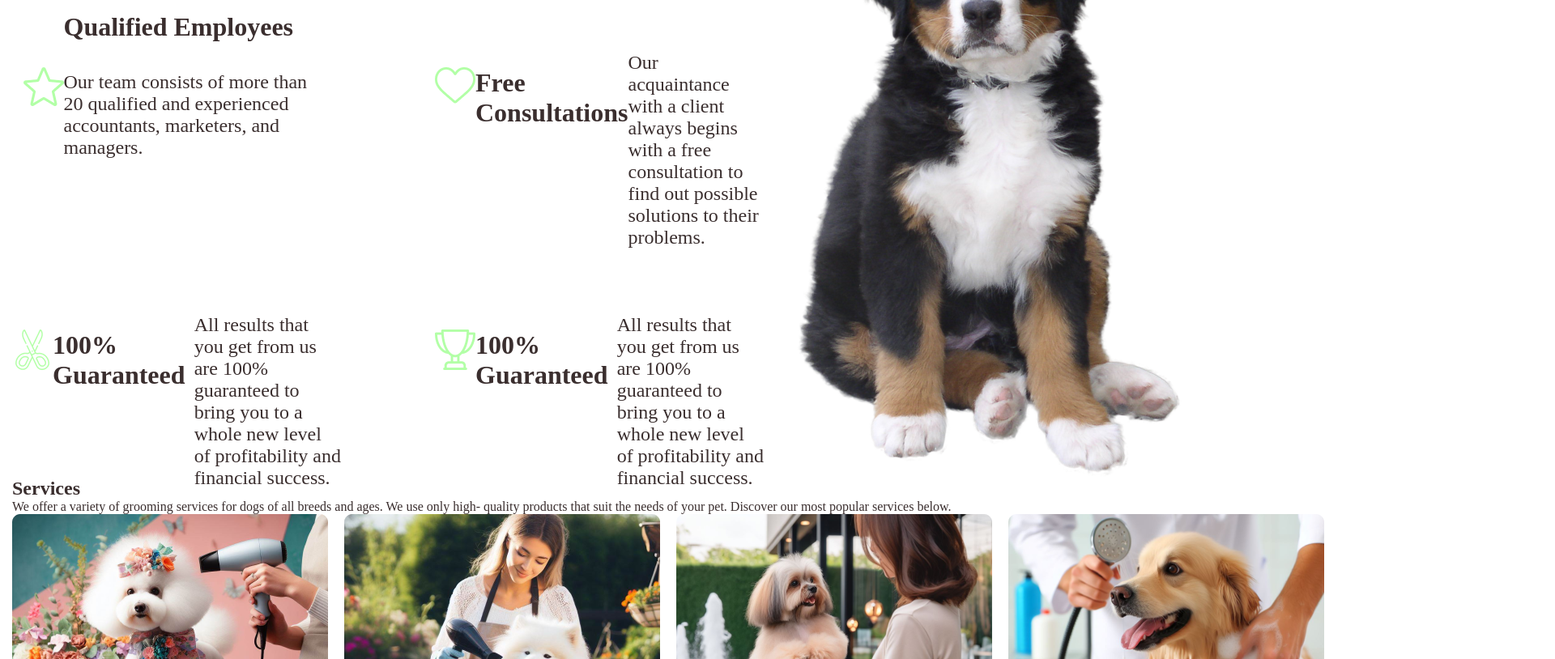
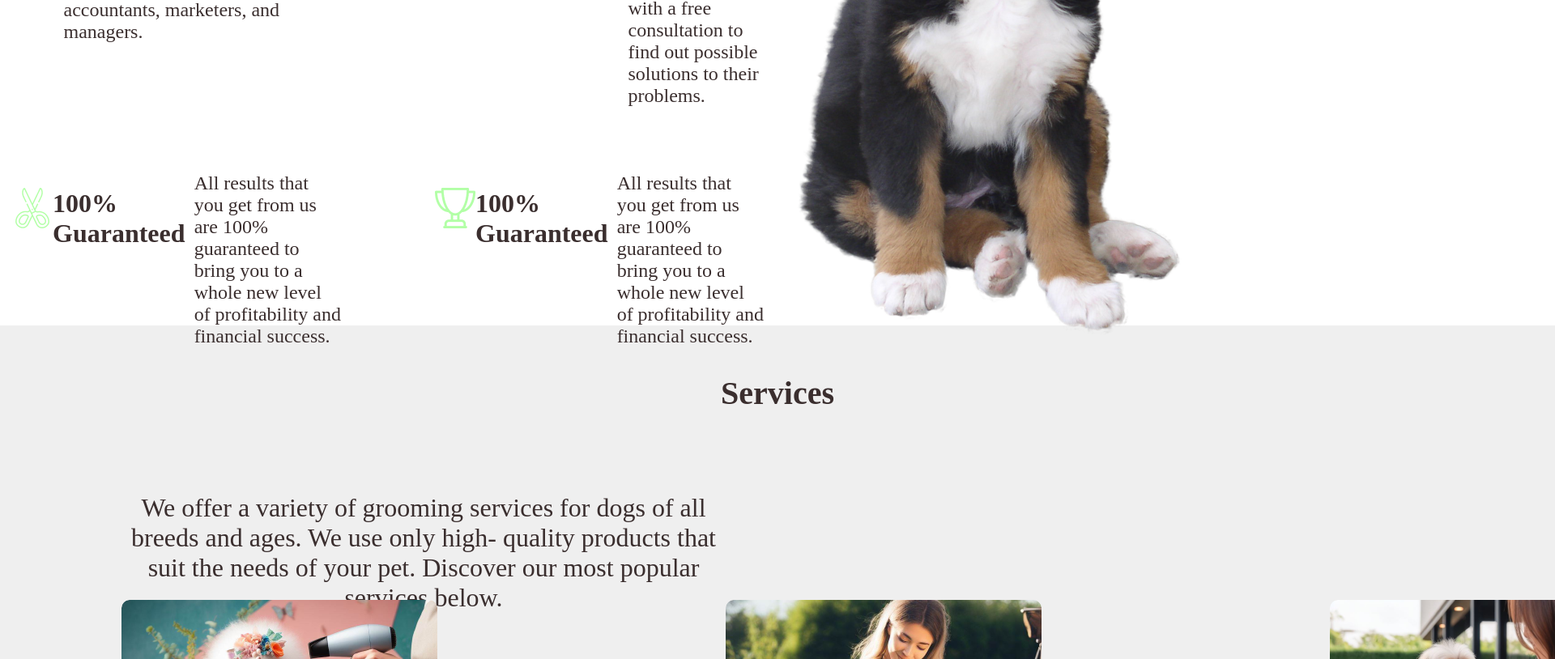
Before and after one commit to AnnaRoylowan/dog, a plain HTML site: page index.html in a window 1280 px wide. Shown: the part 1986-2800 px from the top of the page at 81% size, 1920 px wide, since content can reach past the window. Drawn offline with Linux system fonts and the light colour scheme.

Commit message:
css робимо

```diff
--- a/style.css
+++ b/style.css
@@ -2,7 +2,7 @@ body {
     box-sizing: border-box;
     margin: 0;
     color: #3A2E2E;
-    width: 1440px;
+    width: 1420px;
     height: 981px;
 
 }
@@ -15,10 +15,7 @@ ul {
 
 h1,
 h2,
-h3,
-h4,
-h5,
-h6,
+
 p {
     margin: 0;
 }
@@ -35,7 +32,7 @@ a {
 }
 
 
-header {
+.header {
     background-color: black;
     width: 1920px;
     height: 100px;
@@ -60,7 +57,8 @@ ul {
     font-weight: 400;
     font-style: Regular;
     font-size: 24px;
-    line-height: 100%;
+    margin: 30px;
+
 }
 
 
@@ -93,12 +91,7 @@ ul {
     font-weight: 400;
     font-style: Regular;
     font-size: 64px;
-
-    text-transform: capitalize;
-    width: 478px;
-    height: 750px;
-
-
+text-transform: capitalize;
 
 }
 
@@ -120,6 +113,7 @@ ul {
     font-size: 24px;
     width: 364px;
     height: 66px;
+    padding: 50px;
 
 }
 .aboutus{
@@ -180,6 +174,13 @@ padding-left: 80px;
 gap: 10px;
 }
 .guaranteed{
+    width: 1920px;
+height: 742px;
+top: 900px;
+
+opacity: 1;
+border-width: 1px;
+
 display: flex;
 justify-content: space-between;
 align-items: center;
@@ -212,7 +213,7 @@ text-transform: capitalize;
 }
 
 .guaranteed-text{
-    width: 330px;
+     width: 330px;
 height: 112px;
 font-family: Raleway;
 font-weight: 400;
@@ -227,9 +228,62 @@ padding-top: 25px;
 
 
 
+.services{
+    background-color:  rgba(239, 239, 239, 1);
+    width: 1920px;
+height: 824px;
 
+
+;
+}
 
 .services-list{
     display: flex;
-    justify-content: space-between;
+
 }
+
+.services-title{
+    font-family: Raleway;
+font-weight: 700;
+font-style: Bold;
+font-size: 40px;
+text-transform: capitalize;
+text-align: center;
+padding: 60px;
+
+}
+
+.services-text{
+    font-family: Raleway;
+font-weight: 400;
+font-style: Regular;
+font-size: 32px;
+
+text-align: center;
+width: 746px;
+height: 76px;
+padding-top: 40px;
+padding-bottom: 56px;
+}
+
+.services-img{
+    width: 390px;
+height: 286px;
+border-radius: 10px;
+
+}
+.services-button{
+    font-family: Oswald;
+font-weight: 400;
+font-style: Regular;
+font-size: 24px;
+padding-top: 95px;
+border: 3px solid rgba(178, 255, 166, 1);
+border-radius: 5px;
+border-width: 3px;
+
+
+
+
+
+}
```
